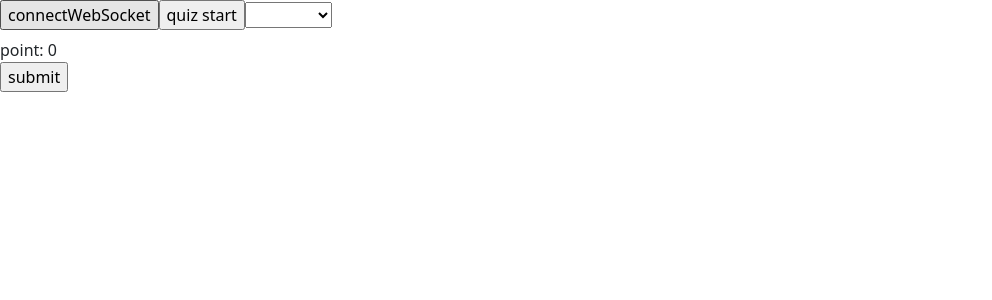
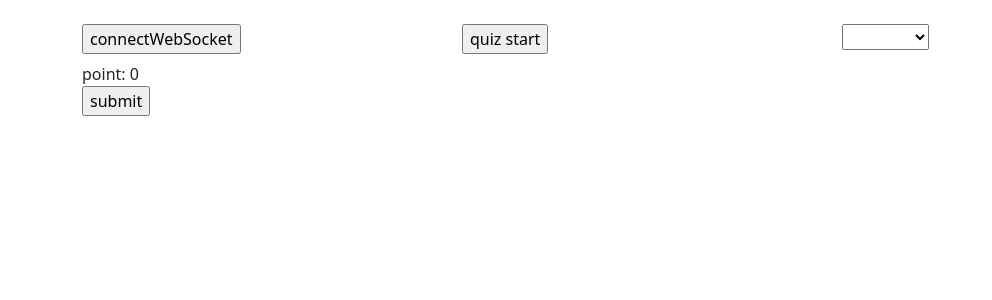
Before and after one commit to Terry9A9/FYP_quiz_system, a React (Vite) app in the folder client/: page /play/quiz/1 in a window 1280 px wide. Shown: the top 300 px of the page, without its empty margins (0-992 px from the left). Built offline with nearby package versions, Linux system fonts and the light colour scheme.

Commit message:
ranking and sync timer function added

```diff
--- a/client/src/page/playQuiz.tsx
+++ b/client/src/page/playQuiz.tsx
@@ -3,24 +3,30 @@ import {useState, useEffect} from 'react'
 import axios from 'axios'
 import webSocket from 'socket.io-client'
 import {useParams} from "react-router-dom";
-import {quiz, question} from "../state";
+import {quiz, profile} from "../state";
 import Toast from 'react-bootstrap/Toast';
 import ToastContainer from 'react-bootstrap/ToastContainer';
+import {Container, Row, Col} from 'react-bootstrap';
+import {Simulate} from "react-dom/test-utils";
 
 
 function PlayQuiz() {
-    const [quiz, setQuiz]  = useState({} as quiz)
+    const [quiz, setQuiz] = useState({} as quiz)
     const [ws, setWs] = useState()
     const [course, setCourse] = useState("")
-    const [time, setTime] = useState(0)
+    const [times, setTimes] = useState(-1)
+    const [timerStatus, setTimerStatus] = useState(false)
     const [questionSet, setQuestionSet] = useState([] as quiz["questionSet"])
     const [quizId, setQuizId] = useState("")
     const [questionNum, setQuestionNum] = useState(-1)
     const [selectedAnsIndex, setSelectedAnsIndex] = useState(-1)
-    const [point, setPoint] = useState(0)
+    const [totalPoint, setTotalPoint] = useState(0)
     const [joinedRoom, setJoinedRoom] = useState(false)
     const [roomMsg, setRoomMsg] = useState("")
     const [showRoomMsg, setShowRoomMsg] = useState(false)
+    const [waitMsg, setWaitMsg] = useState(false)
+    const [showRank, setShowRank] = useState(false)
+    const [rankInfo, setRankInfo] = useState([] as profile[])
 
     let {roomId} = useParams(); //get URL params
     const connectWebSocket = () => {
@@ -35,18 +41,29 @@ function PlayQuiz() {
         }
     }, [ws])
 
-    const joinRoomMsg = () => {
-        return (
-            <h4>joined quiz room {roomId}</h4>
-        )
+    useEffect(() => {
+        if (timerStatus && times > 0) {
+            // times == 0 ? clearInterval(timer)
+            let timer = setInterval(() => {
+                setTimes((times) => times - 1)
+            }, 1000)
+            return () => clearInterval(timer);
+        } else if (times == 0){
+            submit_ans()
+            //nextQuestion()
+            setWaitMsg(false)
+        }else {
+            setTimes(0)
+            setWaitMsg(false)
         }
+    }, [timerStatus, times])
 
-    const roomBroadcastToast = () => {
+    function RoomBroadcastToast() { //react component
         return (
             <ToastContainer>
                 <Toast show={showRoomMsg} delay={3000} autohide={true} onClose={() => setShowRoomMsg(false)}>
                     <Toast.Header>
-                        <img src="holder.js/20x20?text=%20" className="rounded me-2" alt="" />
+                        <img src="holder.js/20x20?text=%20" className="rounded me-2" alt=""/>
                         <strong className="me-auto">Room</strong>
                         <small>11 mins ago</small>
                     </Toast.Header>
@@ -55,6 +72,73 @@ function PlayQuiz() {
             </ToastContainer>
         )
     }
+
+    function WaitCountDown() { //react component
+        return (
+            <>
+                <Row>
+                    <Col>
+                        wait for question times up
+                    </Col>
+                    <Col>
+                        <h1>
+                            {timerStatus && (`Time remain: ${times}s`)}
+                        </h1>
+                    </Col>
+                </Row>
+
+            </>
+        )
+    }
+
+    const QuestionComponent = () => {  //react component
+        return (
+            <>
+                <Row>
+                    <Col>
+                        <h1>
+                            {questionNum >= 0 && (
+                                `Q${questionNum + 1}: ${questionSet[questionNum]?.question}`)}
+                        </h1>
+                    </Col>
+                    <Col>
+                        <h1>
+                            {timerStatus && (`Time remain: ${times}s`)}
+                        </h1>
+                    </Col>
+                </Row>
+                <Row>
+                    <Col>point: {totalPoint}</Col>
+                </Row>
+                <Row>
+                    <Col>
+                        {questionSet[questionNum]?.answers.map((q, index) =>
+                            <>
+                                <label id={q}>{q}</label>
+                                <input type="radio" key={index} id={q} name="question" value={index}
+                                       onChange={() => setSelectedAnsIndex(index)}
+                                       checked={selectedAnsIndex == index}/>
+                                <br/>
+                            </>
+                        )}
+                    </Col>
+                </Row>
+                <Row>
+                    <Col>
+                        <input type='button' value='submit' onClick={submit_ans}/>
+                        <RoomBroadcastToast/>
+                    </Col>
+                </Row>
+            </>
+        )
+    }
+
+    const joinRoomMsg = () => {
+        return (
+            <h4>joined quiz room {roomId}</h4>
+        )
+    }
+
 
     const initWebSocket = () => {
         ws.on('connect', () => {
@@ -81,14 +165,21 @@ function PlayQuiz() {
             setQuestionSet(msg.questionSet)
             setQuestionNum(0)
         });
-        ws.on('timerStatus', (msg: boolean) => {
-            console.log(msg)
-            msg ? "start_timer" : "end_timer"
+        ws.on('timerStatus', (msg: { status: boolean, time: number }) => {
+            setTimerStatus(msg.status)
+            msg.status? setTimes(msg.time / 1000) : setTimes(0)
         })
         ws.on('next-question', (msg) => {
             setQuestionNum(msg)
+            setShowRank(false)
         })
-
+        ws.on('point', (msg) => {
+            setTotalPoint((p) => p+msg)
+        })
+        ws.on('show-rank', (msg) => {
+            setShowRank(msg.status)
+            setRankInfo(msg.info)
+        })
     }
 
     const startQuiz = () => {
@@ -96,32 +187,67 @@ function PlayQuiz() {
     }
 
     const nextQuestion = () => {
-        ws.emit('next-question', {roomId: roomId, questionNum: questionNum + 1});
+        ws?.emit('next-question', {roomId: roomId, questionNum: questionNum + 1, quizId: quizId});
     }
 
     const submit_ans = () => {
-        if(selectedAnsIndex == questionSet[questionNum]?.correct){
-            setPoint(point+questionSet[questionNum]?.point)
+        if (!timerStatus) {
+            let point = totalPoint
+            console.log(selectedAnsIndex+"sel")
+            if (selectedAnsIndex == questionSet[questionNum]?.correct) {
+                point = totalPoint + questionSet[questionNum]?.point
+                console.log("correct"+point)
+                setTotalPoint(point)
             }
+            console.log(point)
+            ws?.emit('point_submit', {roomId: roomId, totalPoint: point})
+        } else {
+            setWaitMsg(true);
+        }
+    }
+
+    function Rank(){
+        return (
+            <>
+                <Row>
+                    {rankInfo.map((e) => (
+                        <ul>
+                            {e.socketId} {e.totalPoint}
+                        </ul>
+                    ))}
+                </Row>
+            </>
+        )
     }
 
     const mouseLeave = () => {
         setRoomMsg("mouse Leave!!")
         setShowRoomMsg(true)
+        console.log("mouse Leave!!")
     }
 
     const mouseEnter = () => {
         setRoomMsg("mouse Enter!!")
         setShowRoomMsg(true)
+        console.log("mouse Enter!!")
     }
 
 
-
     return (
-        <div className="playQuiz" onMouseLeave={mouseLeave} onMouseEnter={mouseEnter}>
+        <div className="playQuiz" onMouseLeave={() => mouseLeave()} onMouseEnter={() => mouseEnter()} tabIndex={0}
+             style={{height: "100vh", margin: "3vh"}}>
+            <Container>
+                <Row>
                     {joinedRoom && joinRoomMsg()}
+                </Row>
+                <Row>
+                    <Col>
                         <input type='button' value='connectWebSocket' onClick={connectWebSocket}/>
+                    </Col>
+                    <Col>
                         <input type='button' value='quiz start' onClick={startQuiz}/>
+                    </Col>
+                    <Col>
                         <select name='QuizId' value={quizId} onChange={(v) => setQuizId(v.target.value)}>
                             <option value=""></option>
                             <option value="5671">390test1</option>
@@ -129,22 +255,18 @@ function PlayQuiz() {
                             <option value="2347">390test2</option>
                             <option value="4590">390test3</option>
                         </select>
-            {questionNum+1 < questionSet?.length?
-                <input type='button' value='next question' onClick={nextQuestion}/>:" "}
-            <br/>
-            <h1>
-            {questionNum>=0 ? (`Q${questionNum+1} `): ""}
-            {questionSet[questionNum]?.question}</h1>
-            point: {point} <br/>
-            {
-                questionSet[questionNum]?.answers.map((q,index) =>
-                    <><label id={q}>{q}</label>
-                        <input type="radio" id={q} name="question" value={index} onChange={()=>setSelectedAnsIndex(index)}/>
-                        <br/>
-                    </>)
-            }
-            <input type='button' value='submit' onClick={submit_ans}/>
-            {roomBroadcastToast()}
+                    </Col>
+                </Row>
+                <Row>
+                    <Col>
+                        {questionNum + 1 < questionSet?.length ?
+                            <input type='button' value='next question' onClick={nextQuestion}/> : " "}
+                    </Col>
+                </Row>
+                <Row>
+                    {waitMsg ? <WaitCountDown/> : showRank? <Rank/> : <QuestionComponent/>}
+                </Row>
+            </Container>
         </div>
     )
 }
```
Also changed, not shown: client/src/state.ts (+7 -0 lines), 1 other file (tests, documents, lock files or other folders). Lines whose indentation alone changed are shown as unchanged.
